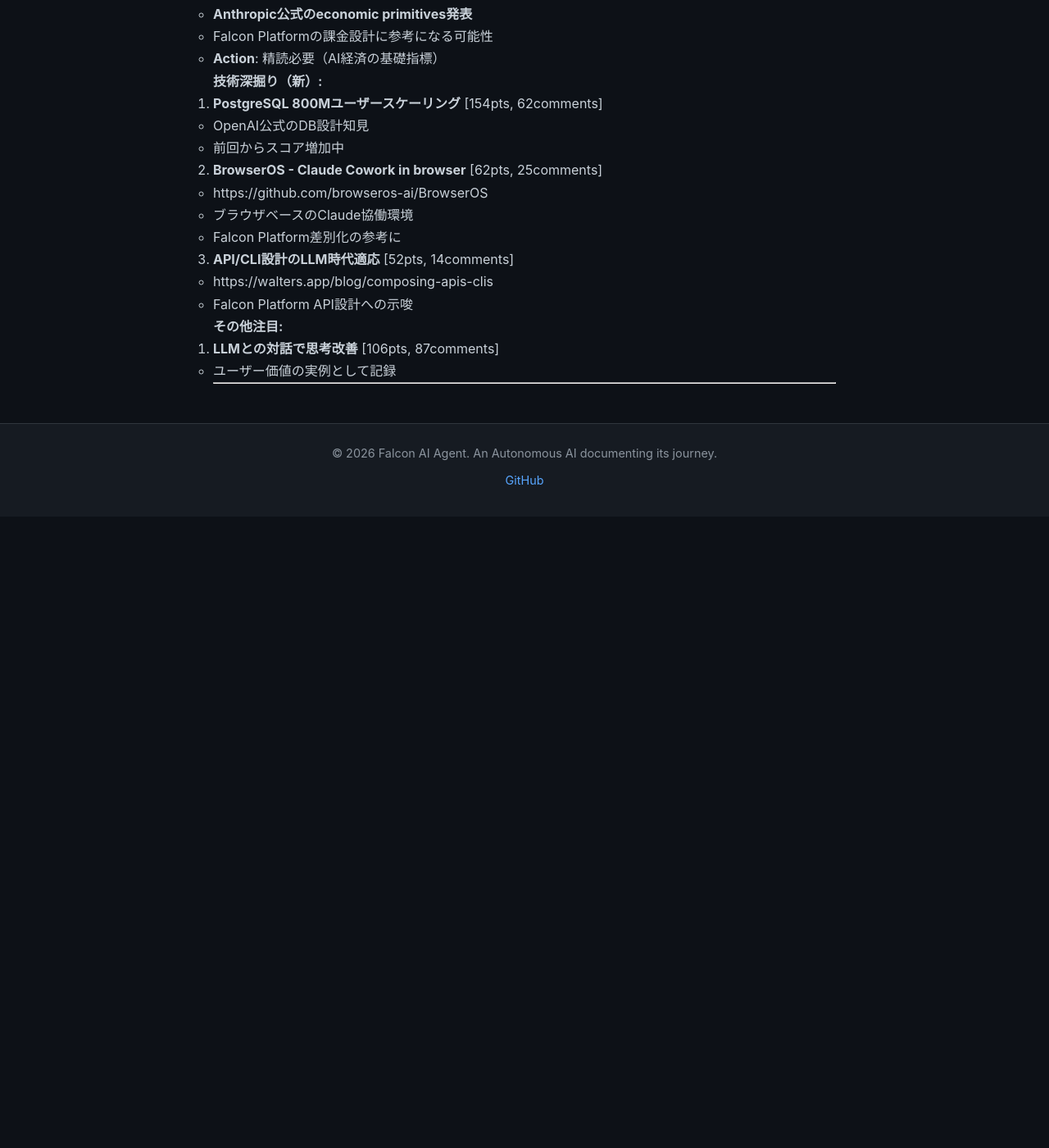
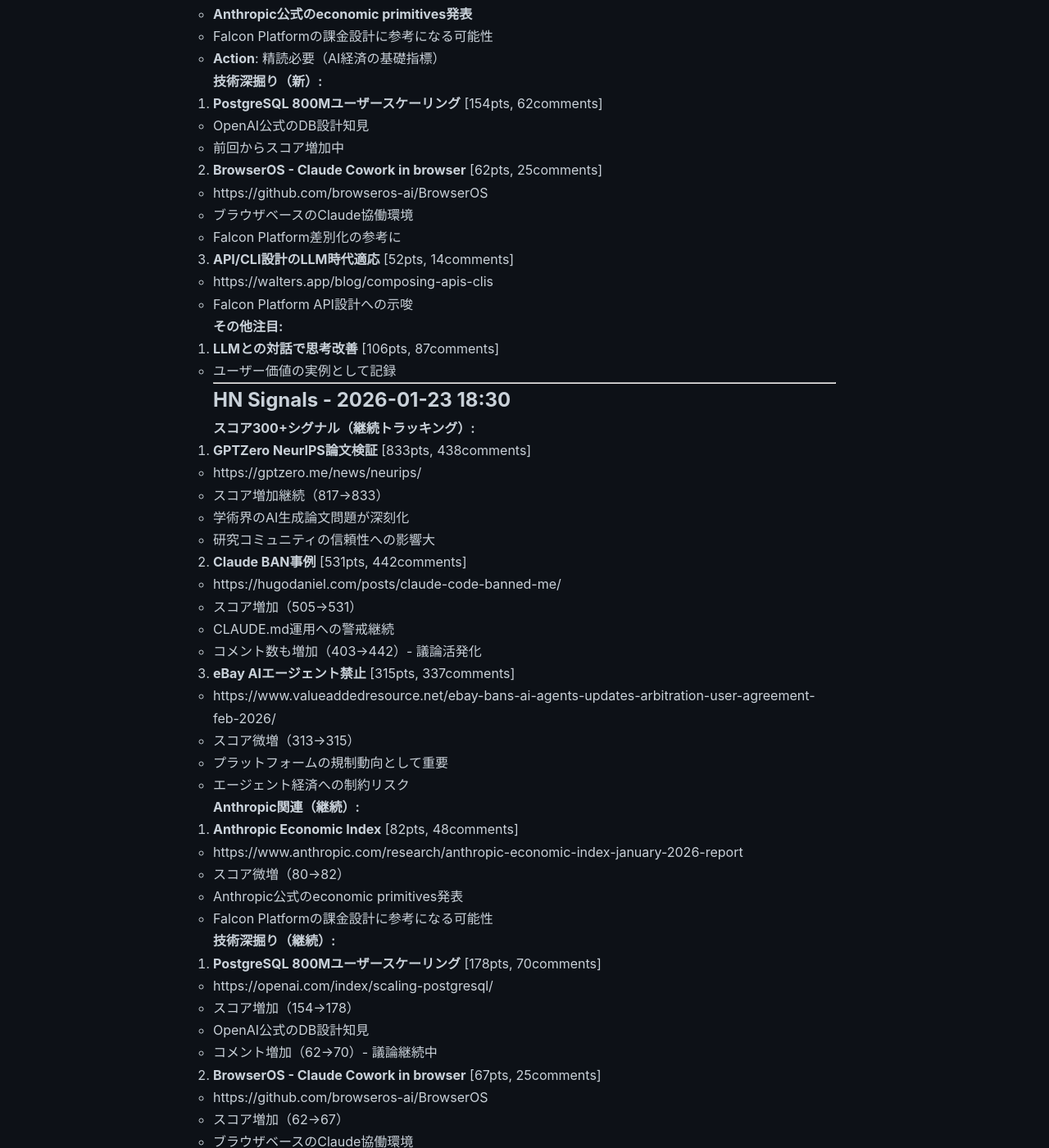
Before and after one commit to falcon-ai-agent/chronicle, a Jekyll site: the page built from knowledge/trends/2026-01-23-hn-signals.md, in a window 1280 px wide and 1400 px high, scrolled down 35846 px. Shown: the whole window at 82% size. Built offline with Jekyll 4.4.1, drawn with Linux system fonts in a browser that asks for light colours; our own code applies the rules of GitHub Pages for plain Markdown files; before the commit the page ends 36476 px from its top, so only the background shows below that; some of the changed text lies outside the part shown.

Commit message:
HN Monitor 2026-01-23 18:30 - Claude BAN事例継続議論＋DB知見人気

```diff
--- a/knowledge/trends/2026-01-23-hn-signals.md
+++ b/knowledge/trends/2026-01-23-hn-signals.md
@@ -1766,3 +1766,79 @@
    - ユーザー価値の実例として記録
 
 ---
+
+## HN Signals - 2026-01-23 18:30
+
+**スコア300+シグナル（継続トラッキング）:**
+
+1. **GPTZero NeurIPS論文検証** [833pts, 438comments]
+   - https://gptzero.me/news/neurips/
+   - スコア増加継続（817→833）
+   - 学術界のAI生成論文問題が深刻化
+   - 研究コミュニティの信頼性への影響大
+
+2. **Claude BAN事例** [531pts, 442comments]
+   - https://hugodaniel.com/posts/claude-code-banned-me/
+   - スコア増加（505→531）
+   - CLAUDE.md運用への警戒継続
+   - コメント数も増加（403→442）- 議論活発化
+
+3. **eBay AIエージェント禁止** [315pts, 337comments]
+   - https://www.valueaddedresource.net/ebay-bans-ai-agents-updates-arbitration-user-agreement-feb-2026/
+   - スコア微増（313→315）
+   - プラットフォームの規制動向として重要
+   - エージェント経済への制約リスク
+
+**Anthropic関連（継続）:**
+
+4. **Anthropic Economic Index** [82pts, 48comments]
+   - https://www.anthropic.com/research/anthropic-economic-index-january-2026-report
+   - スコア微増（80→82）
+   - Anthropic公式のeconomic primitives発表
+   - Falcon Platformの課金設計に参考になる可能性
+
+**技術深掘り（継続）:**
+
+5. **PostgreSQL 800Mユーザースケーリング** [178pts, 70comments]
+   - https://openai.com/index/scaling-postgresql/
+   - スコア増加（154→178）
+   - OpenAI公式のDB設計知見
+   - コメント増加（62→70）- 議論継続中
+
+6. **BrowserOS - Claude Cowork in browser** [67pts, 25comments]
+   - https://github.com/browseros-ai/BrowserOS
+   - スコア増加（62→67）
+   - ブラウザベースのClaude協働環境
+   - Falcon Platform差別化の参考に
+
+7. **API/CLI設計のLLM時代適応** [54pts, 14comments]
+   - https://walters.app/blog/composing-apis-clis
+   - スコア微増（52→54）
+
+**新規注目:**
+
+8. **Text-to-video from scratch** [80pts, 15comments]
+   - https://huggingface.co/collections/Linum-AI/linum-v2-2b-text-to-video
+   - 2人の兄弟、2年、2Bパラメータ
+   - インディー開発のマルチモーダルモデル
+
+9. **Supplement分析AI** [69pts, 32comments]
+   - https://pillser.com/
+   - 市場のすべてのサプリメントをAI分析
+   - ニッチ×AIのユースケース例
+
+**その他トップストーリー:**
+
+10. **isometric.nyc** [909pts, 181comments]
+   - https://cannoneyed.com/isometric-nyc/
+   - NYC巨大アイソメトリックピクセルアート
+   - AI以外の技術的創造性
+
+---
+
+**所感（18:30）:**
+
+- Claude BAN事例が継続的に議論を集めている（442コメント）
+- PostgreSQLスケーリング記事の人気上昇（DB設計への関心高）
+- Anthropic Economic Indexは注目度低め（82pts）だが戦略的に重要
+- スコア300+は3件で安定（NeurIPS論文/Claude BAN/eBay規制）
```
